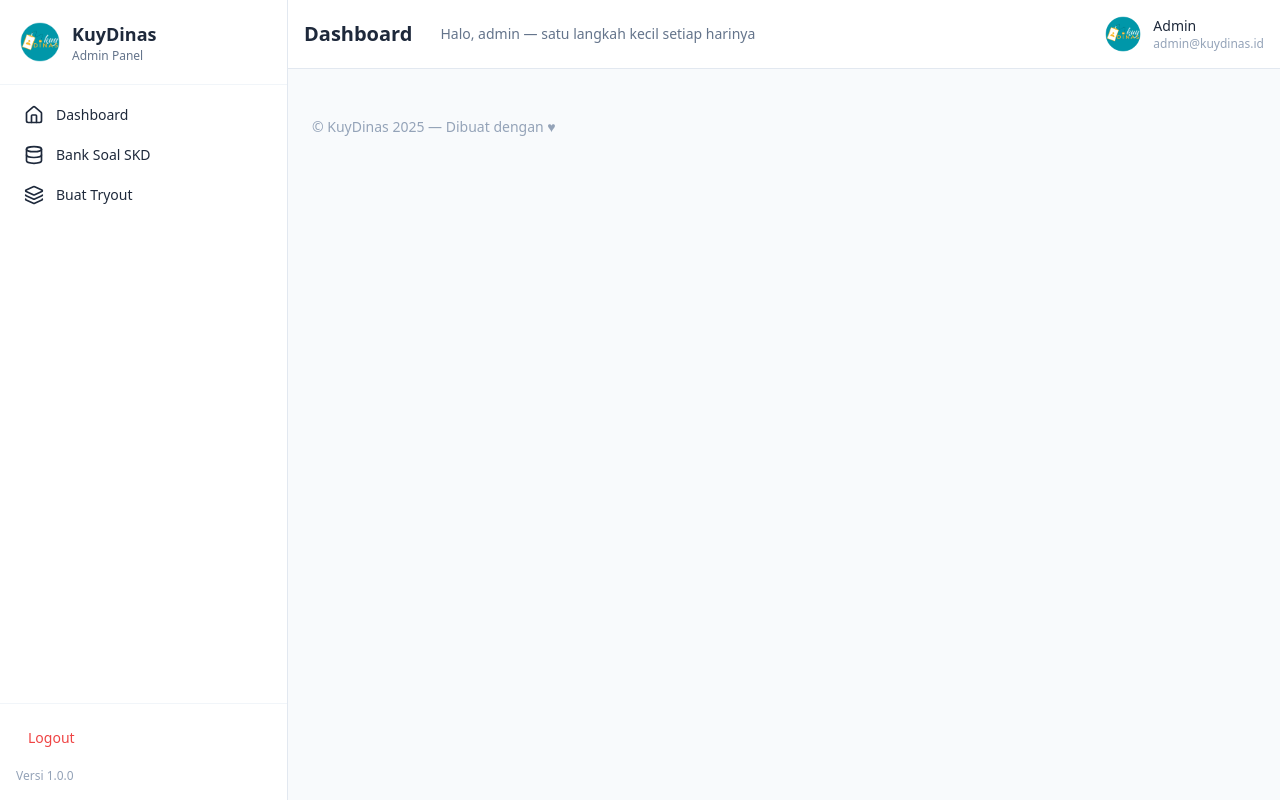
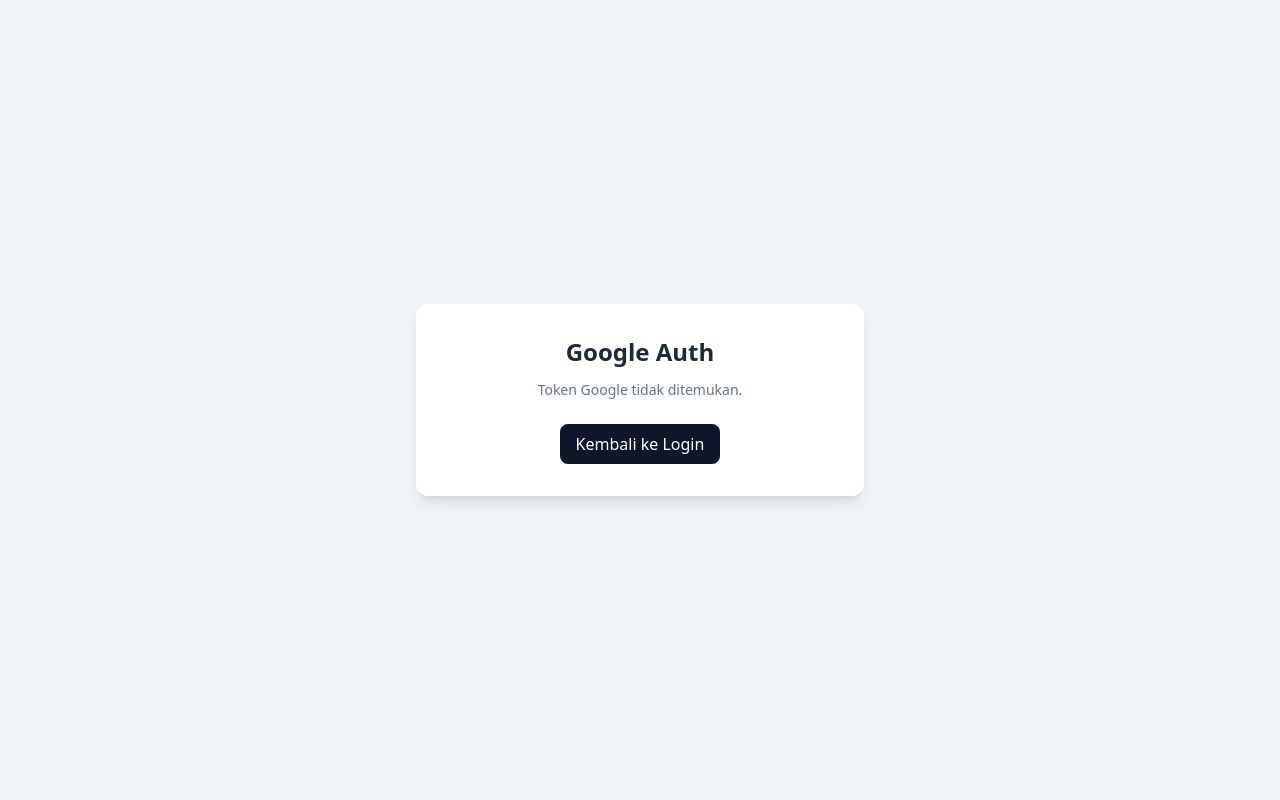
Before and after one commit to paber26/kuydinas_admin_v5, a Vue app: page /auth/google/callback in a window 1280 px wide. Built offline with nearby package versions, Linux system fonts and the light colour scheme; no server answers.

Commit message:
Perbaikan auth

```diff
--- a/package.json
+++ b/package.json
@@ -12,7 +12,7 @@
     "@tailwindcss/vite": "^4.1.17",
     "axios": "^1.13.6",
     "chart.js": "^4.5.1",
-    "katex": "^0.16.35",
+    "katex": "^0.16.40",
     "lodash": "^4.17.21",
     "lucide-vue-next": "^0.577.0",
     "vue": "^3.5.24",
--- a/src/App.vue
+++ b/src/App.vue
@@ -1,7 +1,7 @@
 <template>
   <div class="min-h-screen flex flex-col">
     <!-- LOGIN PAGE -->
-    <router-view v-if="route.path === '/login'" />
+    <router-view v-if="route.meta.authPage" />
 
     <!-- ADMIN LAYOUT -->
     <div v-else class="flex flex-1">
--- /dev/null
+++ b/src/components/Auth/GoogleCallback.vue
@@ -0,0 +1,90 @@
+<script setup>
+import { onMounted, ref } from "vue";
+import { useRouter } from "vue-router";
+import {
+  clearAuthSession,
+  fetchAdminProfile,
+  getGoogleCallbackSession,
+  redirectToUserApp,
+  saveAuthSession,
+} from "../../utils/auth";
+
+const router = useRouter();
+
+const loadingMessage = ref("Memproses login Google...");
+const error = ref("");
+
+onMounted(async () => {
+  const params = new URLSearchParams(window.location.search);
+  const { token, role, user, error: authError } = getGoogleCallbackSession(params);
+
+  if (authError) {
+    clearAuthSession();
+    error.value = decodeURIComponent(authError);
+    return;
+  }
+
+  if (!token) {
+    clearAuthSession();
+    error.value = "Token Google tidak ditemukan.";
+    return;
+  }
+
+  if (role !== "admin") {
+    clearAuthSession();
+    loadingMessage.value = "Mengalihkan ke aplikasi user...";
+    redirectToUserApp("/login");
+    return;
+  }
+
+  saveAuthSession({ token, role, user });
+  loadingMessage.value = "Menyiapkan sesi admin...";
+
+  try {
+    const confirmedUser = await fetchAdminProfile(token);
+    const confirmedRole = confirmedUser.role || role || user?.role;
+
+    if (confirmedRole && confirmedRole !== "admin") {
+      clearAuthSession();
+      loadingMessage.value = "Mengalihkan ke aplikasi user...";
+      redirectToUserApp("/login");
+      return;
+    }
+
+    saveAuthSession({
+      token,
+      role: confirmedRole,
+      user: confirmedUser || user,
+    });
+
+    await router.replace("/");
+  } catch (err) {
+    if (!user) {
+      clearAuthSession();
+      error.value = err.message || "Sesi Google admin gagal diverifikasi.";
+      return;
+    }
+
+    await router.replace("/");
+  }
+});
+</script>
+
+<template>
+  <div class="min-h-screen flex items-center justify-center bg-slate-100">
+    <div class="bg-white w-full max-w-md rounded-xl shadow-lg p-8 text-center">
+      <h1 class="text-2xl font-bold text-slate-800">Google Auth</h1>
+      <p class="mt-3 text-sm text-slate-500">
+        {{ error || loadingMessage }}
+      </p>
+
+      <router-link
+        v-if="error"
+        to="/login"
+        class="inline-flex mt-6 px-4 py-2 rounded-lg bg-slate-900 text-white hover:bg-slate-700 transition"
+      >
+        Kembali ke Login
+      </router-link>
+    </div>
+  </div>
+</template>
--- a/src/components/Auth/Login.vue
+++ b/src/components/Auth/Login.vue
@@ -1,7 +1,11 @@
 <script setup>
 import { ref } from "vue";
-import api from "../../services/api";
 import { useRouter } from "vue-router";
+import {
+  buildAdminGoogleLoginUrl,
+  loginAdminWithPassword,
+  saveAuthSession,
+} from "../../utils/auth";
 
 const router = useRouter();
 
@@ -22,13 +26,10 @@
   loading.value = true;
 
   try {
-    const res = await api.post("/login", {
+    const { token, user } = await loginAdminWithPassword({
       email: email.value,
       password: password.value,
     });
-
-    const token = res.data?.data?.token || res.data?.token;
-    const user = res.data?.data?.user || res.data?.user;
 
     if (!token || !user) {
       error.value = "Login gagal";
@@ -41,26 +42,18 @@
       return;
     }
 
-    // simpan auth
-    localStorage.setItem("token", token);
-    localStorage.setItem("role", user.role);
-    localStorage.setItem("user", JSON.stringify(user));
+    saveAuthSession({ token, role: user.role, user });
 
     router.replace("/");
   } catch (err) {
-    if (err.response?.data?.message) {
-      error.value = err.response.data.message;
-    } else {
-      error.value = "Server tidak dapat dihubungi";
-    }
+    error.value = err.message || "Server tidak dapat dihubungi";
   } finally {
     loading.value = false;
   }
 };
 
 const loginGoogle = () => {
-  // redirect ke backend Google OAuth
-  window.location.href = "http://127.0.0.1:8000/api/user/google/redirect";
+  window.location.href = buildAdminGoogleLoginUrl();
 };
 </script>
 
--- a/src/router/index.js
+++ b/src/router/index.js
@@ -10,11 +10,19 @@
 import TryoutCreate from "../components/Tryout/TryoutCreate.vue";
 import TryoutManage from "../components/Tryout/TryoutManage.vue";
 import Login from "../components/Auth/Login.vue";
+import GoogleCallback from "../components/Auth/GoogleCallback.vue";
+import { clearAuthSession, redirectToUserApp } from "../utils/auth";
 
 const routes = [
   {
     path: "/login",
     component: Login,
+    meta: { authPage: true, guestOnly: true },
+  },
+  {
+    path: "/auth/google/callback",
+    component: GoogleCallback,
+    meta: { authPage: true, guestOnly: true },
   },
   {
     path: "/",
@@ -77,13 +85,19 @@
   const token = localStorage.getItem("token");
   const role = localStorage.getItem("role");
 
+  if (token && role && role !== "admin") {
+    clearAuthSession();
+    redirectToUserApp("/login");
+    return next(false);
+  }
+
   // jika belum login
   if (to.meta.requiresAuth && !token) {
     return next("/login");
   }
 
-  // jika sudah login tapi buka login page
-  if (to.path === "/login" && token) {
+  // jika sudah login tapi buka auth page
+  if (to.meta.guestOnly && token) {
     return next("/");
   }
 
--- a/src/services/api.js
+++ b/src/services/api.js
@@ -1,8 +1,12 @@
 import axios from "axios";
+import {
+  ADMIN_API_BASE_URL,
+  ADMIN_APP_URL,
+  clearAuthSession,
+} from "../utils/auth";
 
 const adminApi = axios.create({
-  // baseURL: "http://127.0.0.1:8000/api/admin",
-  baseURL: "http://apili.kuydinas.id/api/admin",
+  baseURL: ADMIN_API_BASE_URL,
   timeout: 10000,
   headers: {
     Accept: "application/json",
@@ -23,10 +27,12 @@
   (response) => response,
   (error) => {
     if (error.response && error.response.status === 401) {
-      localStorage.removeItem("token");
-      localStorage.removeItem("role");
+      clearAuthSession();
 
-      window.location.href = "/login";
+      if (typeof window !== "undefined") {
+        const loginUrl = new URL("/login", `${ADMIN_APP_URL || window.location.origin}/`);
+        window.location.href = loginUrl.toString();
+      }
     }
 
     return Promise.reject(error);
--- /dev/null
+++ b/src/utils/auth.js
@@ -0,0 +1,207 @@
+// const DEFAULT_ADMIN_API_BASE_URL = "http://apili.kuydinas.id/api/admin";
+const DEFAULT_ADMIN_API_BASE_URL = "http://127.0.0.1:8000/api/admin"
+const ADMIN_SUBDOMAIN = "admin"
+const USER_SUBDOMAIN = "user"
+
+const trimTrailingSlash = (value = "") => value.replace(/\/+$/, "")
+
+const isIpAddress = (hostname = "") => /^\d{1,3}(\.\d{1,3}){3}$/.test(hostname)
+
+const replaceSubdomain = (origin, sourceSubdomain, targetSubdomain) => {
+  if (!origin) {
+    return ""
+  }
+
+  try {
+    const url = new URL(origin)
+
+    if (url.hostname === "localhost" || isIpAddress(url.hostname)) {
+      return trimTrailingSlash(url.origin)
+    }
+
+    if (url.hostname === sourceSubdomain) {
+      url.hostname = targetSubdomain
+      return trimTrailingSlash(url.origin)
+    }
+
+    const sourcePrefix = `${sourceSubdomain}.`
+
+    if (url.hostname.startsWith(sourcePrefix)) {
+      url.hostname = `${targetSubdomain}.${url.hostname.slice(sourcePrefix.length)}`
+    }
+
+    return trimTrailingSlash(url.origin)
+  } catch {
+    return trimTrailingSlash(origin)
+  }
+}
+
+const parseUserPayload = (rawUser) => {
+  if (!rawUser) {
+    return null
+  }
+
+  const parsers = [
+    () => JSON.parse(rawUser),
+    () => JSON.parse(decodeURIComponent(rawUser)),
+    () => JSON.parse(atob(rawUser)),
+    () => JSON.parse(atob(rawUser.replace(/-/g, "+").replace(/_/g, "/")))
+  ]
+
+  for (const parser of parsers) {
+    try {
+      const user = parser()
+
+      if (user && typeof user === "object") {
+        return user
+      }
+    } catch {
+      continue
+    }
+  }
+
+  return null
+}
+
+const currentOrigin = typeof window !== "undefined" ? trimTrailingSlash(window.location.origin) : ""
+
+const resolveOrigin = (value) => {
+  try {
+    return new URL(value).origin
+  } catch {
+    return ""
+  }
+}
+
+export const ADMIN_API_BASE_URL = trimTrailingSlash(
+  import.meta.env.VITE_ADMIN_API_BASE_URL || DEFAULT_ADMIN_API_BASE_URL
+)
+
+export const BACKEND_ORIGIN = resolveOrigin(ADMIN_API_BASE_URL)
+
+export const ADMIN_AUTH_API_BASE_URL = trimTrailingSlash(
+  import.meta.env.VITE_ADMIN_AUTH_API_BASE_URL || `${BACKEND_ORIGIN}/api/admin`
+)
+
+export const ADMIN_APP_URL = trimTrailingSlash(import.meta.env.VITE_ADMIN_APP_URL || currentOrigin)
+
+export const USER_APP_URL = trimTrailingSlash(
+  import.meta.env.VITE_USER_APP_URL || replaceSubdomain(ADMIN_APP_URL, ADMIN_SUBDOMAIN, USER_SUBDOMAIN)
+)
+
+export const GOOGLE_CALLBACK_PATH = "/auth/google/callback"
+
+export const saveAuthSession = ({ token, role, user }) => {
+  if (!token) {
+    return
+  }
+
+  localStorage.setItem("token", token)
+  localStorage.setItem("role", role || user?.role || "admin")
+
+  if (user) {
+    localStorage.setItem("user", JSON.stringify(user))
+  }
+}
+
+export const clearAuthSession = () => {
+  localStorage.removeItem("token")
+  localStorage.removeItem("role")
+  localStorage.removeItem("user")
+}
+
+export const redirectToUserApp = (path = "/login") => {
+  if (typeof window === "undefined" || !USER_APP_URL) {
+    return
+  }
+
+  const targetUrl = new URL(path, `${USER_APP_URL}/`)
+  window.location.replace(targetUrl.toString())
+}
+
+export const buildAdminGoogleLoginUrl = () => {
+  const loginUrl = new URL(`${ADMIN_AUTH_API_BASE_URL}/google/redirect`)
+
+  if (ADMIN_APP_URL) {
+    loginUrl.searchParams.set("redirect_url", `${ADMIN_APP_URL}${GOOGLE_CALLBACK_PATH}`)
+  }
+
+  loginUrl.searchParams.set("role", "admin")
+  loginUrl.searchParams.set("source", "admin")
+
+  return loginUrl.toString()
+}
+
+export const getGoogleCallbackSession = (searchParams) => {
+  const user = parseUserPayload(
+    searchParams.get("user") || searchParams.get("user_data") || searchParams.get("user_json")
+  )
+
+  return {
+    token: searchParams.get("token") || searchParams.get("access_token") || searchParams.get("api_token"),
+    role: user?.role || searchParams.get("role") || "admin",
+    user,
+    error: searchParams.get("error") || searchParams.get("message") || ""
+  }
+}
+
+const parseApiJson = async (response) => {
+  try {
+    return await response.json()
+  } catch {
+    return {}
+  }
+}
+
+const getAuthUserFromResponse = (payload) => payload?.data?.user || payload?.user || null
+
+const getAuthTokenFromResponse = (payload) => payload?.data?.token || payload?.token || ""
+
+export const loginAdminWithPassword = async ({ email, password }) => {
+  const response = await fetch(`${ADMIN_AUTH_API_BASE_URL}/login`, {
+    method: "POST",
+    headers: {
+      "Content-Type": "application/json",
+      Accept: "application/json"
+    },
+    body: JSON.stringify({ email, password })
+  })
+
+  const payload = await parseApiJson(response)
+
+  if (!response.ok) {
+    throw new Error(payload?.message || "Login admin gagal")
+  }
+
+  return {
+    token: getAuthTokenFromResponse(payload),
+    user: getAuthUserFromResponse(payload)
+  }
+}
+
+export const fetchAdminProfile = async (token) => {
+  if (!token) {
+    throw new Error("Token admin tidak ditemukan.")
+  }
+
+  const response = await fetch(`${ADMIN_AUTH_API_BASE_URL}/me`, {
+    headers: {
+      Accept: "application/json",
+      Authorization: `Bearer ${token}`
+    }
+  })
+
+  const payload = await parseApiJson(response)
+
+  if (!response.ok) {
+    throw new Error(payload?.message || "Sesi admin tidak valid.")
+  }
+
+  const user = getAuthUserFromResponse(payload)
+
+  if (!user) {
+    throw new Error("Data admin dari server tidak ditemukan.")
+  }
+
+  return user
+}
```
Also changed, not shown: 67 other files (tests, documents, lock files or other folders).
